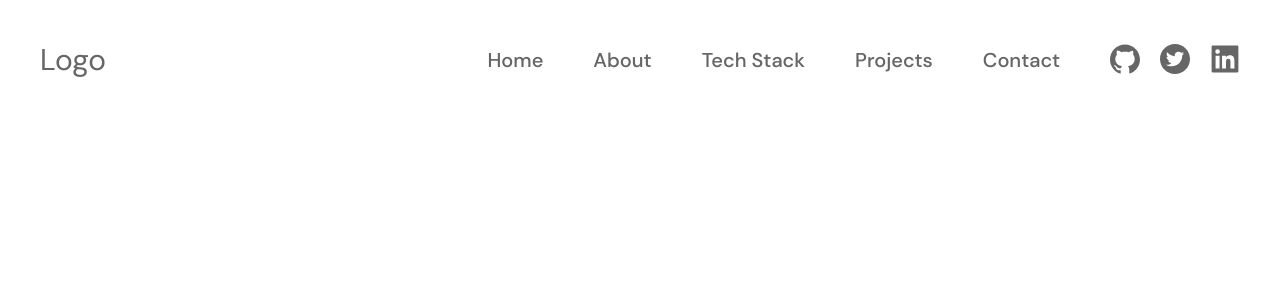
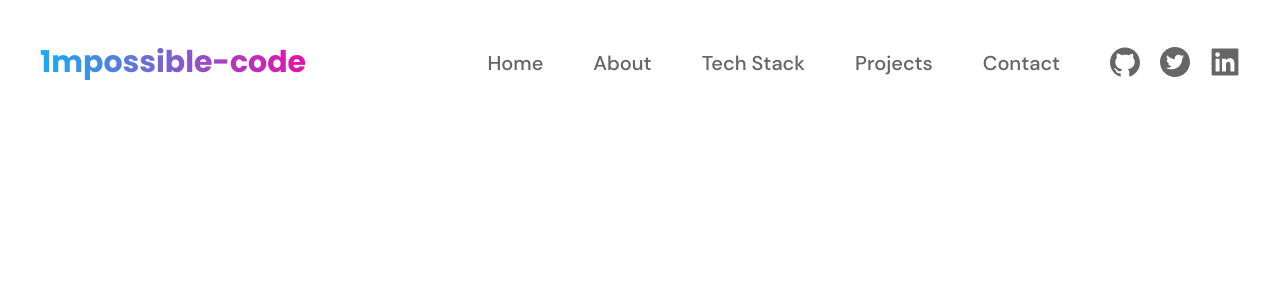
Before and after one commit to 1mpossible-code/github-profile-page, a React (Create React App) app: page / in a window 1280 px wide. Shown: the top 300 px of the page. Built offline with nearby package versions, Linux system fonts and the light colour scheme.

Commit message:
Extract Logo component and design it.

```diff
--- a/src/components/Header/Header.module.css
+++ b/src/components/Header/Header.module.css
@@ -12,7 +12,3 @@
 .navLinks {
     align-self: center;
 }
-
-.logo {
-    font-size: 30px;
-}
--- a/src/components/Header/Header.tsx
+++ b/src/components/Header/Header.tsx
@@ -2,18 +2,18 @@ import React from 'react';
 import classes from './Header.module.css';
 import SocialLinks from './SocialLinks/SocialLinks';
 import NavigationLinks from './NavigationLinks/NavigationLinks';
-import classNames from 'classnames';
+import Logo from './Logo/Logo';
 
 const Header = () => {
     return (
         <header className={classes.header}>
-            <div className={classNames(classes.logo, classes.navLinks)}>Logo</div>
+            <Logo/>
             <div className={classes.nav}>
                 <div className={classes.navLinks}>
                     <NavigationLinks/>
                 </div>
                 <div className={classes.navLinks}>
-                    <SocialLinks />
+                    <SocialLinks/>
                 </div>
             </div>
         </header>
--- /dev/null
+++ b/src/components/Header/Logo/Logo.module.css
@@ -0,0 +1,10 @@
+.logo {
+    background: linear-gradient(90deg, #13B0F5 -2.06%, #E70FAA 100%);
+    font-size: 30px;
+    -webkit-background-clip: text;
+    -webkit-text-fill-color: transparent;
+    font-family: "Poppins", "DMSans", sans-serif;
+    font-weight: 700;
+    cursor: pointer;
+    user-select: none;
+}
--- /dev/null
+++ b/src/components/Header/Logo/Logo.tsx
@@ -0,0 +1,11 @@
+import React from 'react';
+import classNames from 'classnames';
+import classes from './Logo.module.css';
+
+const Logo = () => {
+    return (
+        <div className={classNames(classes.logo, classes.navLinks)}>1mpossible-code</div>
+    );
+};
+
+export default Logo;
```
